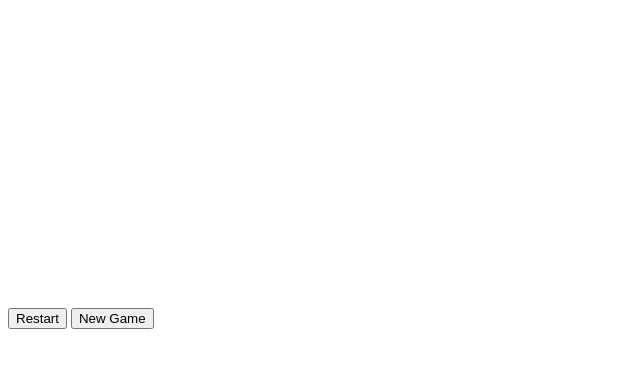
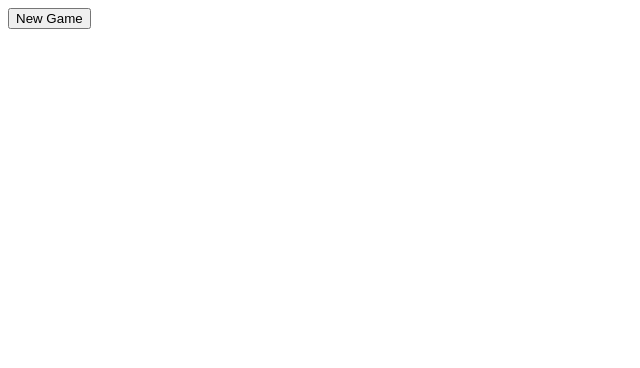
Before and after one commit to Trygve-F/tictactoe, a plain HTML site: page index.html in a window 1280 px wide. Shown: the whole page, without its empty margins (0-640 px from the left). Drawn offline with Linux system fonts and the light colour scheme.

Commit message:
changes 'new game' button to 'restart' after game begins

```diff
--- a/index.html
+++ b/index.html
@@ -8,12 +8,11 @@
     <link rel="stylesheet" href="style.css">
 </head>
 <body>
+    <div id = "buttonContainer">    </div>
     <div id ="gameContainer"></div>
     <div id ="player1"></div>
     <div id ="player2"></div>
     <div id ="gameControls">
-        <input type="button" id ="restart" value="Restart">
-        <input type="button" id ="newgame" value="New Game">
         <div id ="winner"></div>
     </div>
 </body>
```
